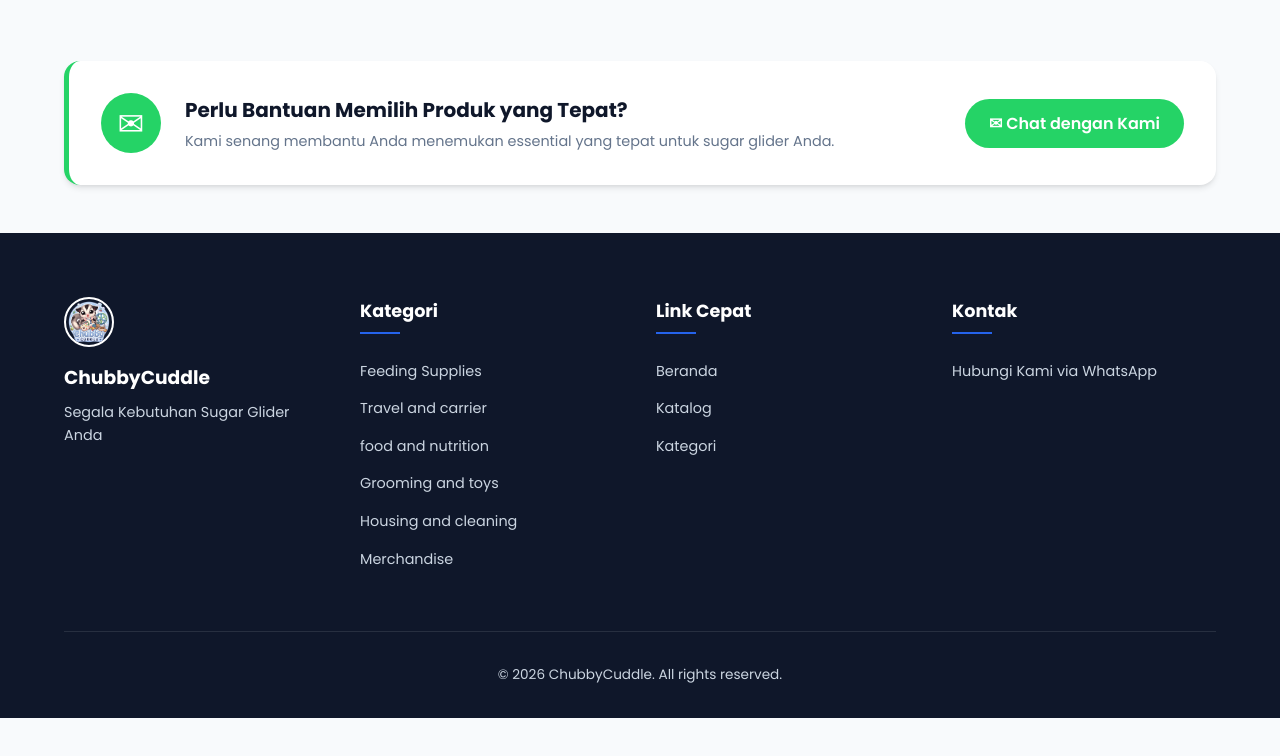
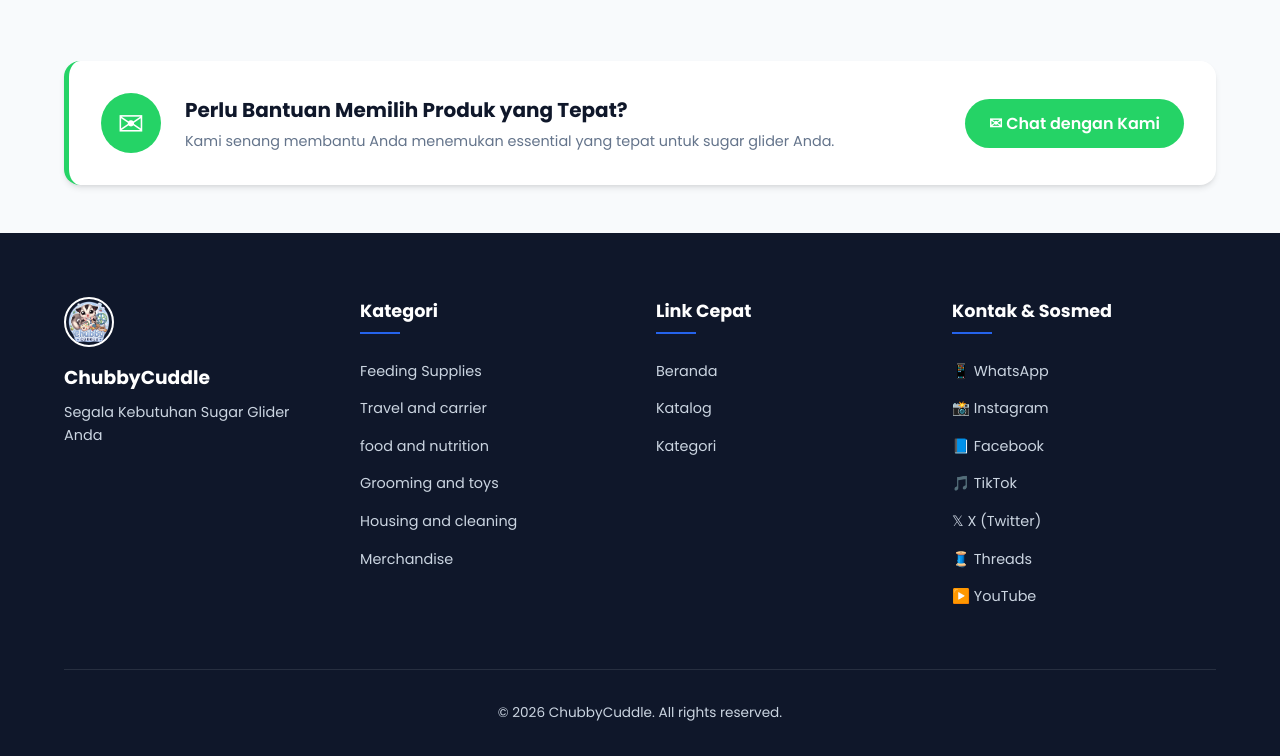
Before and after one commit to WahyuKS/chubbycuddle-katalog, a plain HTML site: page index.html in a window 1280 px wide. Shown: the part 3753-4509 px from the top of the page. Before the commit the page ends 4471 px from the top, so only its background shows below. Drawn offline with Linux system fonts and the light colour scheme.

Commit message:
Upadate Footer

```diff
--- a/index.html
+++ b/index.html
@@ -28,7 +28,7 @@
     <link href="https://fonts.googleapis.com/css2?family=Poppins:wght@300;400;500;600;700&display=swap" rel="stylesheet">
     <link rel="stylesheet" href="style.css">
 </head>
-
+<body>
     <!-- HEADER -->
     <header>
         <div class="container header-content">
@@ -122,8 +122,6 @@
 
             </div>
         </section>
-
-
 
         <!-- TESTIMONIALS -->
         <section class="container" id="testimonials" style="padding-top: 2rem; margin-bottom: 4rem;">
@@ -221,9 +219,15 @@
                     </ul>
                 </div>
                 <div class="footer-links">
-                    <h4>Kontak</h4>
-                    <ul>
-                        <li><a href="#" id="footer-wa-link" target="_blank">Hubungi Kami via WhatsApp</a></li>
+                    <h4>Kontak & Sosmed</h4>
+                    <ul class="sosmed-list">
+                        <li><a href="https://wa.me/6281510973338" id="footer-wa-link" target="_blank">📱 WhatsApp</a></li>
+                        <li><a href="https://www.instagram.com/chubbycuddle.batam/" target="_blank">📸 Instagram</a></li>
+                        <li><a href="https://www.facebook.com/ChubbyCuddle" target="_blank">📘 Facebook</a></li>
+                        <li><a href="https://www.tiktok.com/@chubbycuddlebatam" target="_blank">🎵 TikTok</a></li>
+                        <li><a href="https://x.com/chubbycuddleba" target="_blank">𝕏 X (Twitter)</a></li>
+                        <li><a href="https://www.threads.com/@chubbycuddle.batam" target="_blank">🧵 Threads</a></li>
+                        <li><a href="https://www.youtube.com/@ChubbyCuddleBatam" target="_blank">▶️ YouTube</a></li>
                     </ul>
                 </div>
             </div>
--- a/script.js
+++ b/script.js
@@ -122,7 +122,7 @@ function initApp() {
 
     const waBaseUrl = `https://wa.me/${config.whatsappNumber}`;
     document.getElementById('wa-cta-btn').href = `${waBaseUrl}?text=${encodeURIComponent('Hai ChubbyCuddle! Saya butuh bantuan untuk memilih beberapa produk.')}`;
-    document.getElementById('footer-wa-link').href = `${waBaseUrl}?text=${encodeURIComponent('Hi ChubbyCuddle!')}`;
+    document.getElementById('footer-wa-link').href = `${waBaseUrl}?text=${encodeURIComponent('Hai ChubbyCuddle! Saya butuh bantuan untuk memilih beberapa produk.!')}`;
 
     setupHamburger();
     initCarousel();
```
